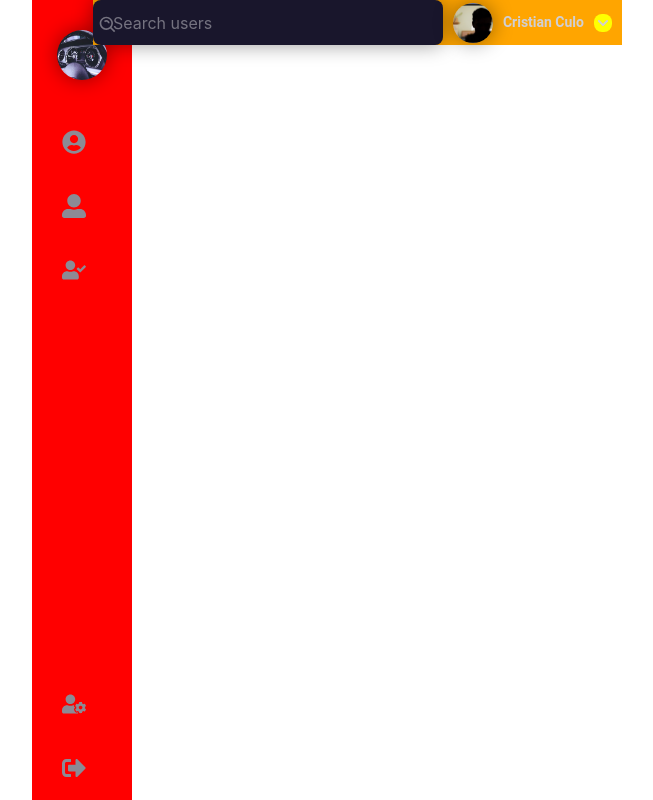
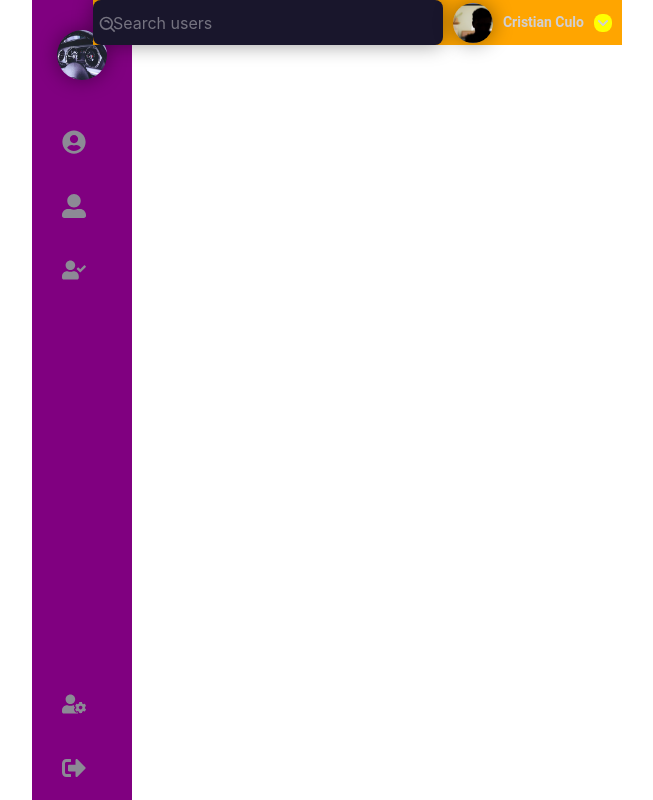
Before and after one commit to lerkor-online/pf-elixir-cars-react, a React (Vite) app: page /dashboard in a window 1280 px wide. Shown: the whole page, without its empty margins (558-1211 px from the left). Built offline with nearby package versions, Linux system fonts and the light colour scheme; the HTML template or start-up script is replaced by a standard one.

Commit message:
Salvando

```diff
--- a/src/components/Menu/Menu.css
+++ b/src/components/Menu/Menu.css
@@ -1,7 +1,7 @@
 menu {
     width: 100px;
     height: 100%;
-    background-color:red;
+    background-color:purple;
     display: flex;
     flex-direction: column;
     align-items: center;
```
